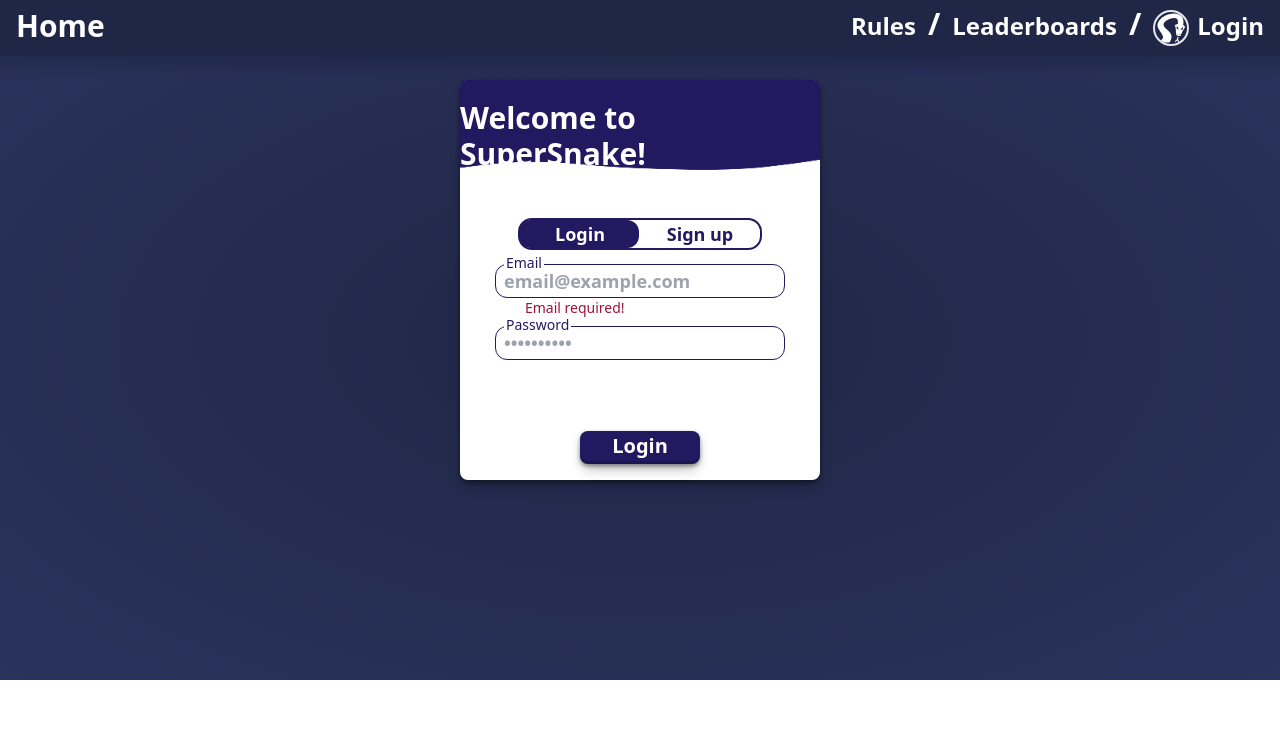
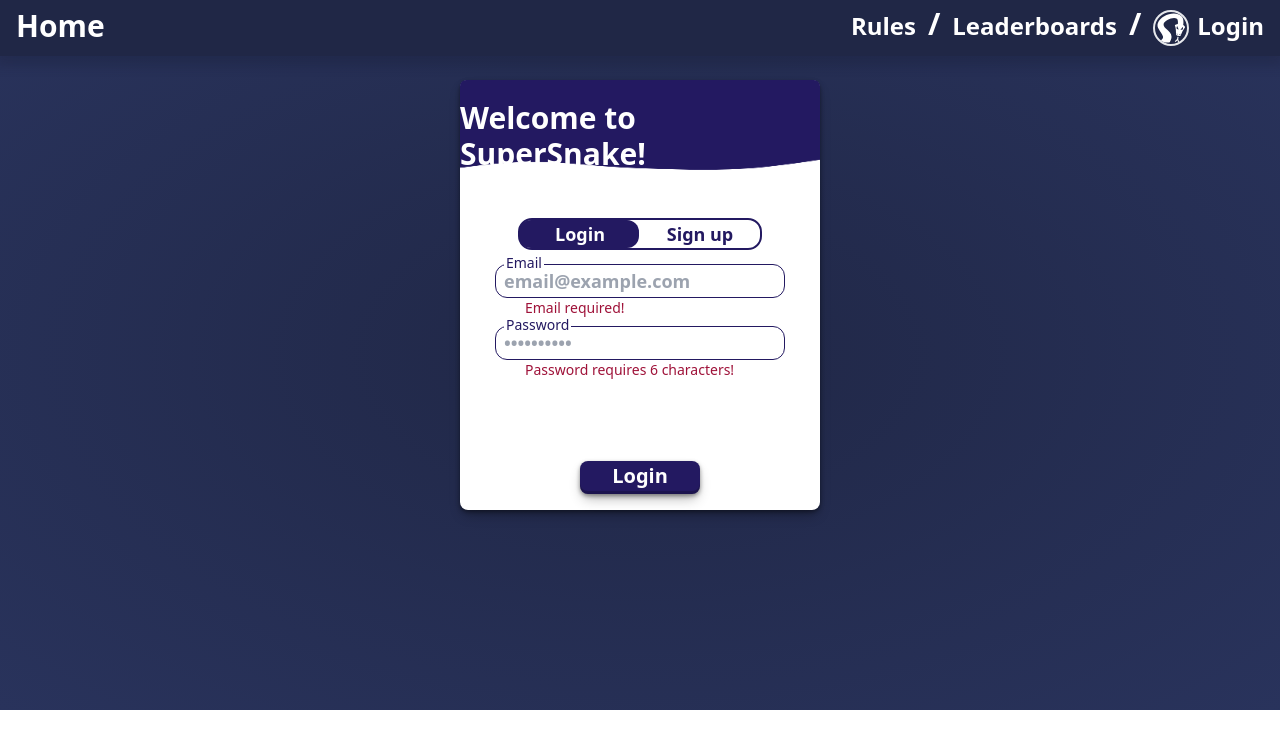
Before and after one commit to Rares3110/snake-react, a React (Create React App) app: page /login in a window 1280 px wide. Shown: the top 748 px of the page. Built offline with nearby package versions, Linux system fonts and the light colour scheme.

Commit message:
Form done

```diff
--- a/src/components/pages/AccountPage.tsx
+++ b/src/components/pages/AccountPage.tsx
@@ -12,8 +12,6 @@ const AccountPage:React.FC = () => {
         }
     });
 
-    console.log(userData.user);
-
     return (<div>
         <NavBar/>;
         <div className="mt-20">{userData.user?.displayName}</div>
--- a/src/components/pages/LoginPage.tsx
+++ b/src/components/pages/LoginPage.tsx
@@ -5,7 +5,7 @@ import { motion } from "framer-motion";
 import WaveImage from "../../resources/png/wave-haikei.png";
 import { useNavigate } from "react-router-dom";
 import userData from "../../stores/UserData";
-import { Login, signUp } from "../../services/Login";
+import { login, signUp } from "../../services/Login";
 
 const LoginPage:React.FC = () => {
     const navigate = useNavigate();
@@ -21,8 +21,8 @@ const LoginPage:React.FC = () => {
     });
 
     const handleLogin = () => {
-        if(validateEmail(email) && password !== "") {
-            Login(email, password).then((result) => {
+        if(validateEmail(email) && validateFormValue(password)) {
+            login(email, password).then((result) => {
                 if(result === true) {
                     navigate('/');
                 }
@@ -31,7 +31,7 @@ const LoginPage:React.FC = () => {
     }
 
     const handleSignUp = () => {
-        if(validateEmail(email) && username !== "" && password !== "" && password === password2) {
+        if(validateEmail(email) && validateFormValue(username) && validateFormValue(password) && password === password2) {
             signUp(email, password).then((result) => {
                 if(result === true) {
                     navigate('/');
@@ -55,7 +55,7 @@ const LoginPage:React.FC = () => {
     return (<div className="w-full flex flex-col items-center">
         <NavBar/>
 
-        <div className="relative mt-20 flex flex-col items-center w-[360px] h-[400px] rounded-lg bg-white shadow-login-form">
+        <div className="relative mt-20 flex flex-col items-center w-[360px] h-[430px] rounded-lg bg-white shadow-login-form">
             <img src={WaveImage} className="absolute top-0 h-48 w-full rotate-180 rounded-md" alt=""/>
 
             <div className="mt-5 text-3xl font-semibold text-white z-10">
@@ -97,7 +97,15 @@ const LoginPage:React.FC = () => {
             }
 
             <TextBox className="mt-4" label="Password" setValue={setPassword} placeholder="••••••••••" type={TextBoxTypes.Password}/>
+            {!validateFormValue(password) &&
+            <div className="text-rose-800 text-sm w-[230px] h-3 z-[20]">Password requires 6 characters!</div>
+            }
+
             {!isLogin && <TextBox className="mt-4" label="Confirm Password" setValue={setPassword2} placeholder="••••••••••" type={TextBoxTypes.Password}/>}
+            {(!isLogin && password !== password2) &&
+            <div className="text-rose-800 text-sm w-[230px] h-3 z-[20]">Passwords don't match!</div>
+            }
+
             {isLogin ?
             <motion.button
             onClick={handleLogin}
--- a/src/services/Login.ts
+++ b/src/services/Login.ts
@@ -1,26 +1,26 @@
 import { createUserWithEmailAndPassword, signInWithEmailAndPassword, signOut } from "firebase/auth";
-import { auth } from "./firebase";
+import { auth } from "./FirebaseConnection";
 import userData from "../stores/UserData";
 
 export const signUp = async(email: string, password: string) => {
     return createUserWithEmailAndPassword(auth, email, password).then((userCredential) => {
         userData.setUser(userCredential.user);
         return true;
-    }).then(() => {
+    }).catch(() => {
         return false;
     });
 }
 
-export const Login = async(email: string, password: string) => {
+export const login = async(email: string, password: string) => {
     return signInWithEmailAndPassword(auth, email, password).then((userCredential) => {
         userData.setUser(userCredential.user);
         return true;
-    }).then(() => {
+    }).catch(() => {
         return false;
     });
 }
 
-export const Logout = async() => {
+export const logout = async() => {
     return signOut(auth).then(() => {
         userData.removeUser();
         return true;
```
Also changed, not shown: src/services/FirebaseConnection.ts (renamed from src/services/firebase.ts).
